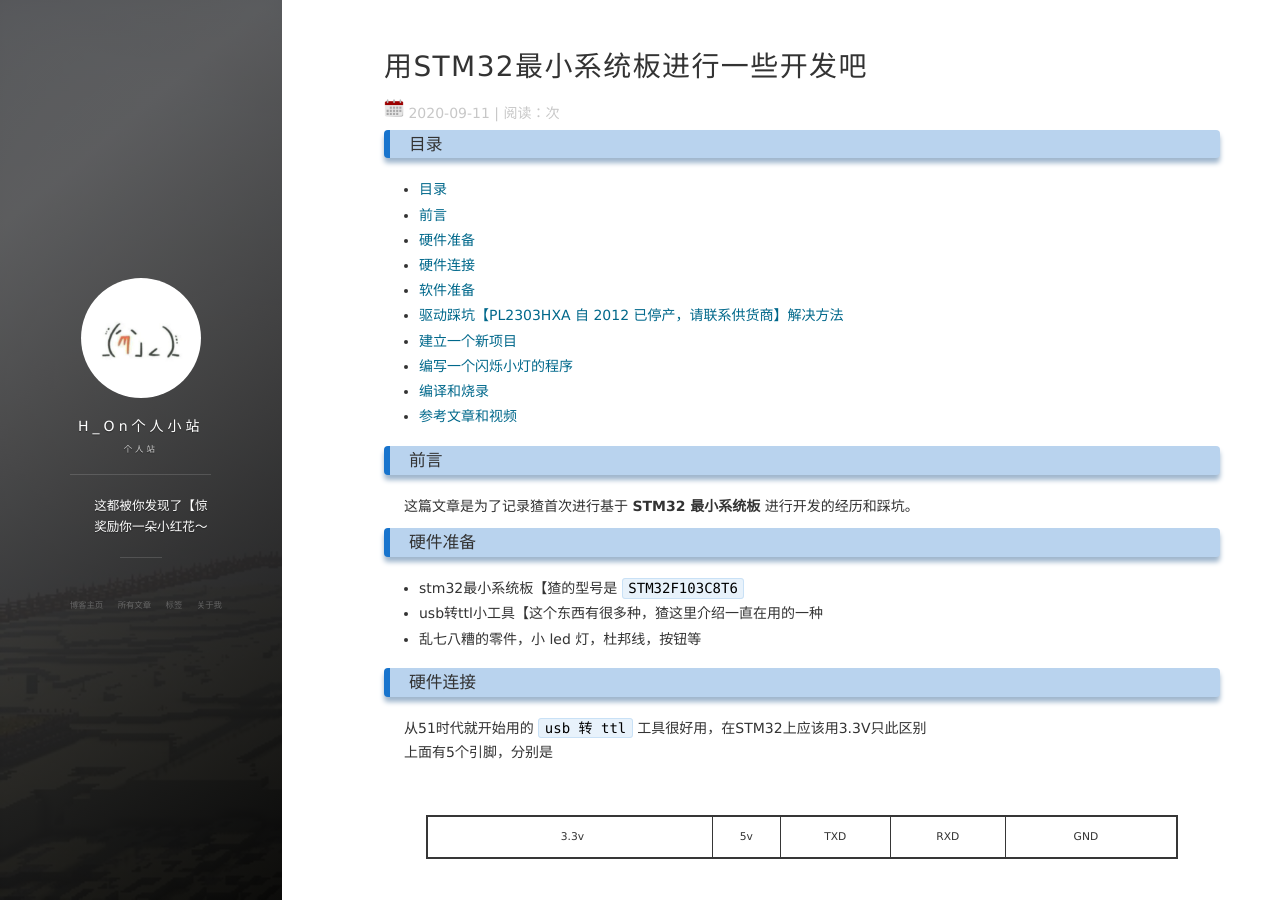
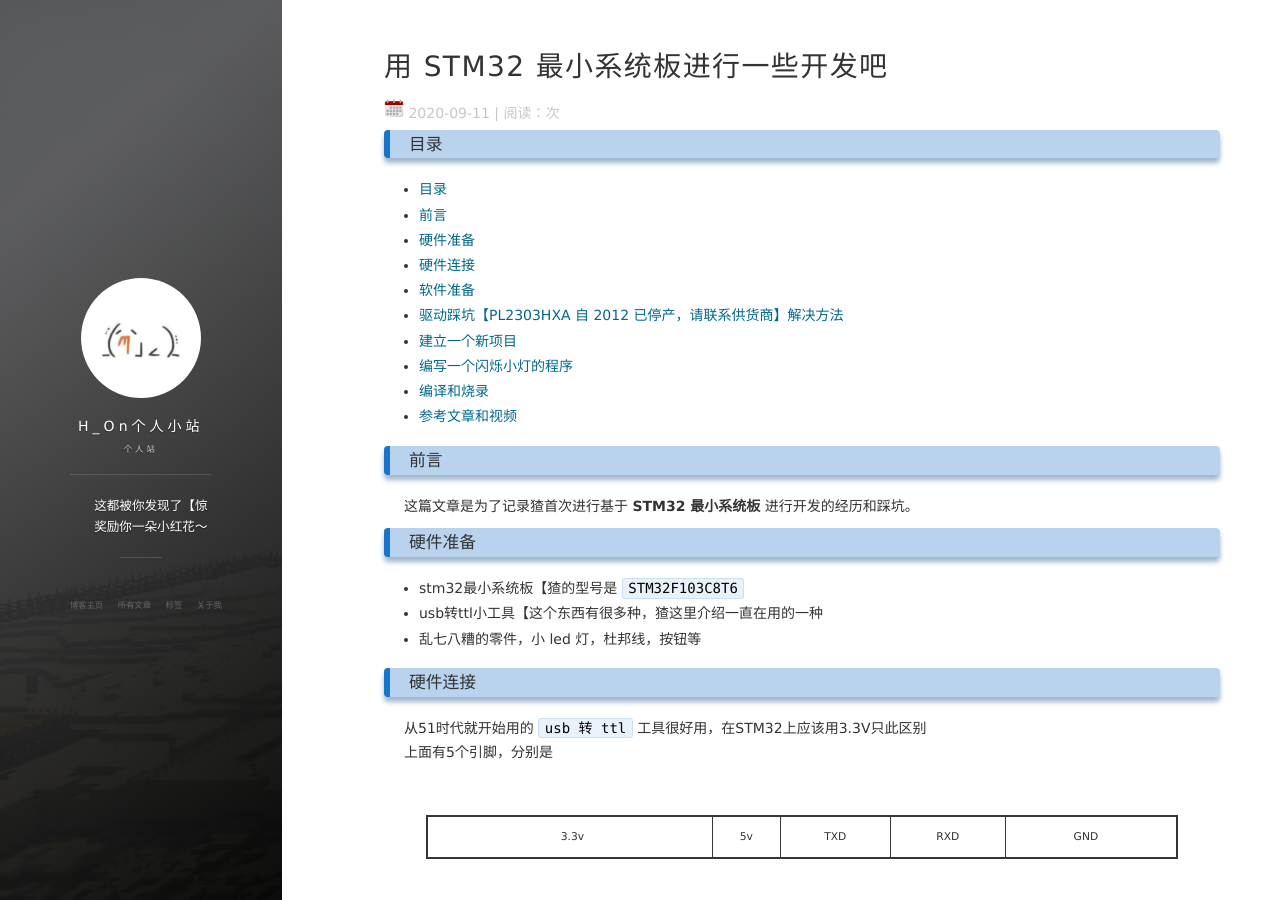
Before and after one commit to Hybrogen/Hybrogen.github.io, a Jekyll site: the page built from _posts/2020-09-11-STM32Development.md, in a window 1280 px wide and 900 px high. Built offline with Jekyll 4.4.1, drawn with Linux system fonts in a browser that asks for light colours; nearby versions of some CDN libraries; comment, search, counter and statistics services are not loaded.

Commit message:
修改标题，看着舒服一点

```diff
--- a/_posts/2020-09-11-STM32Development.md
+++ b/_posts/2020-09-11-STM32Development.md
@@ -1,6 +1,6 @@
 ---
 layout: post
-title: 用STM32最小系统板进行一些开发吧
+title: 用 STM32 最小系统板进行一些开发吧
 date: 2020-09-11
 author: H_On
 description: STM32初始
```
